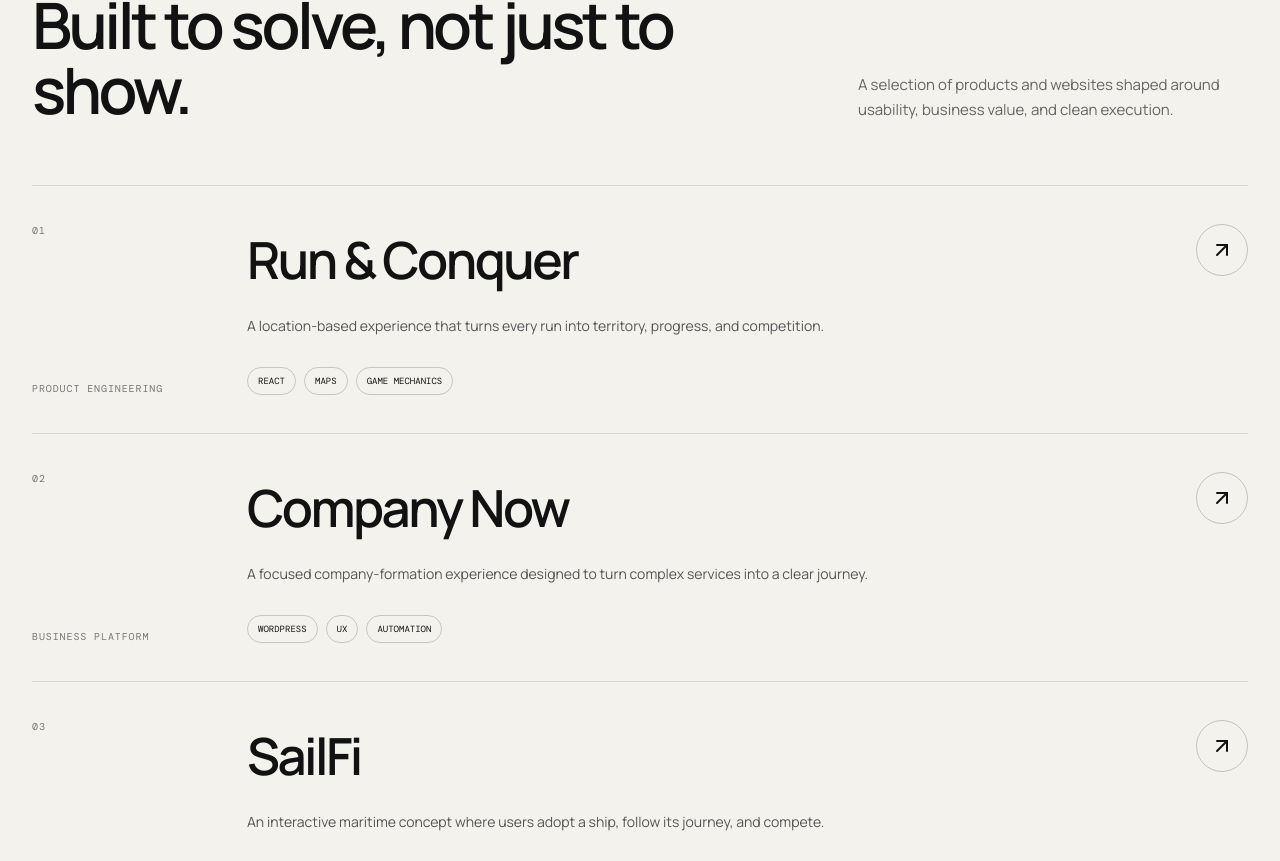
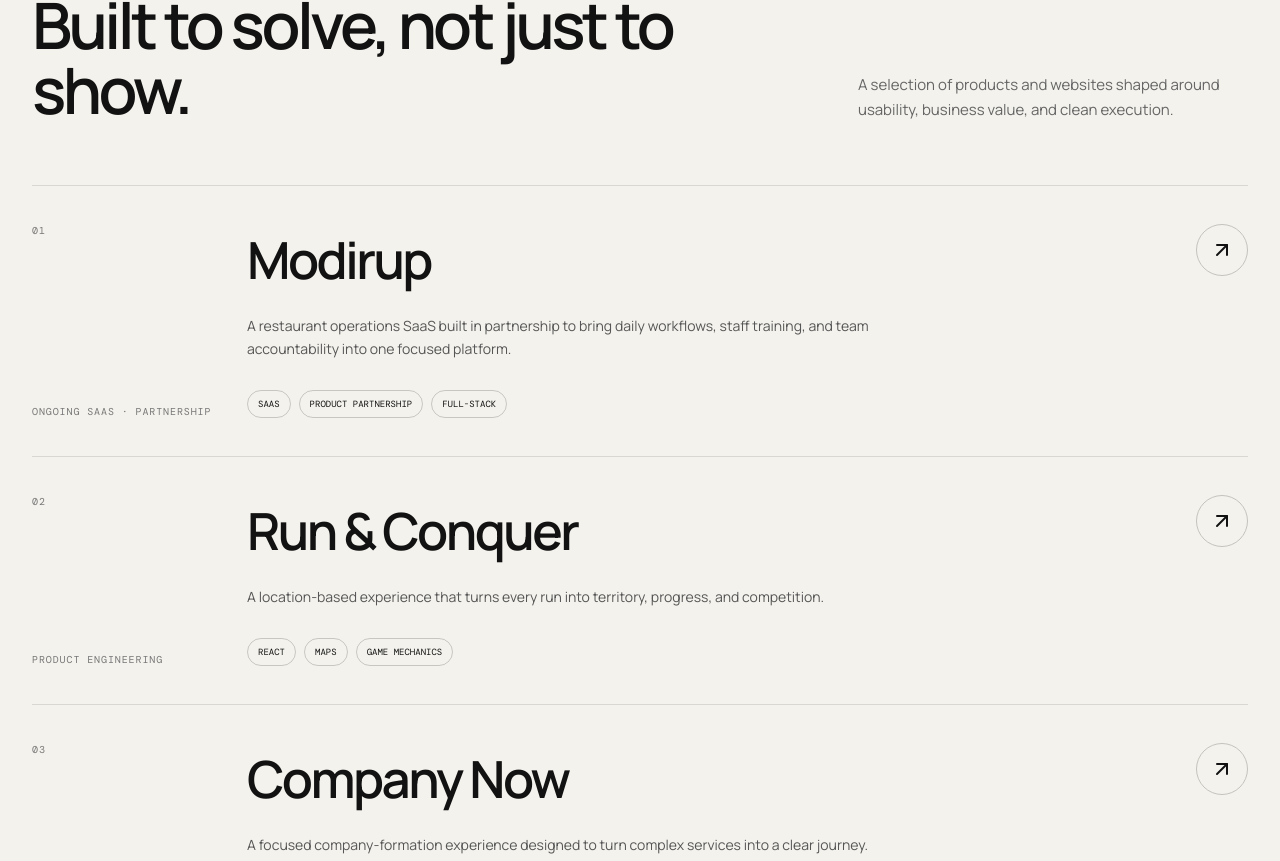
Before and after one commit to Foroooz/forooz.me, a React (Vite) app: page / in a window 1280 px wide. Shown: the part 1059-1920 px from the top of the page. Built offline with nearby package versions, Linux system fonts and the light colour scheme.

Commit message:
Add Modirup SaaS partnership project

```diff
--- a/src/components/PixelPortfolio.jsx
+++ b/src/components/PixelPortfolio.jsx
@@ -2,11 +2,12 @@ import { ArrowDownRight, ArrowUpRight, Check, Code2, Github, Layers3, Linkedin,
 import './PixelPortfolio.css';
 
 const projects = [
-  { index: '01', title: 'Run & Conquer', category: 'Product engineering', description: 'A location-based experience that turns every run into territory, progress, and competition.', stack: ['React', 'Maps', 'Game mechanics'], url: 'https://skyrun-alpha.vercel.app/', accent: 'project-lime' },
-  { index: '02', title: 'Company Now', category: 'Business platform', description: 'A focused company-formation experience designed to turn complex services into a clear journey.', stack: ['WordPress', 'UX', 'Automation'], url: 'https://www.companynow.net/', accent: 'project-blue' },
-  { index: '03', title: 'SailFi', category: 'Web3 product', description: 'An interactive maritime concept where users adopt a ship, follow its journey, and compete.', stack: ['Web3', 'React', 'Product design'], url: 'https://ndata-flax.vercel.app/', accent: 'project-violet' },
-  { index: '04', title: 'AST Studio', category: 'Creative website', description: 'A refined digital home for a creative studio, balancing expressive visuals with clarity.', stack: ['WordPress', 'Responsive UI', 'Performance'], url: 'https://studioast.com/', accent: 'project-orange' },
-  { index: '05', title: 'MyParvin', category: 'Education portal', description: 'A practical digital portal connecting school operations, information, and families.', stack: ['Portal', 'WordPress', 'Information architecture'], url: 'https://myparvin.ir/', accent: 'project-cyan' },
+  { index: '01', title: 'Modirup', category: 'Ongoing SaaS · Partnership', description: 'A restaurant operations SaaS built in partnership to bring daily workflows, staff training, and team accountability into one focused platform.', stack: ['SaaS', 'Product partnership', 'Full-stack'], url: 'https://modirup.com/', accent: 'project-lime' },
+  { index: '02', title: 'Run & Conquer', category: 'Product engineering', description: 'A location-based experience that turns every run into territory, progress, and competition.', stack: ['React', 'Maps', 'Game mechanics'], url: 'https://skyrun-alpha.vercel.app/', accent: 'project-blue' },
+  { index: '03', title: 'Company Now', category: 'Business platform', description: 'A focused company-formation experience designed to turn complex services into a clear journey.', stack: ['WordPress', 'UX', 'Automation'], url: 'https://www.companynow.net/', accent: 'project-violet' },
+  { index: '04', title: 'SailFi', category: 'Web3 product', description: 'An interactive maritime concept where users adopt a ship, follow its journey, and compete.', stack: ['Web3', 'React', 'Product design'], url: 'https://ndata-flax.vercel.app/', accent: 'project-orange' },
+  { index: '05', title: 'AST Studio', category: 'Creative website', description: 'A refined digital home for a creative studio, balancing expressive visuals with clarity.', stack: ['WordPress', 'Responsive UI', 'Performance'], url: 'https://studioast.com/', accent: 'project-cyan' },
+  { index: '06', title: 'MyParvin', category: 'Education portal', description: 'A practical digital portal connecting school operations, information, and families.', stack: ['Portal', 'WordPress', 'Information architecture'], url: 'https://myparvin.ir/', accent: 'project-lime' },
 ];
 
 const services = [
```
